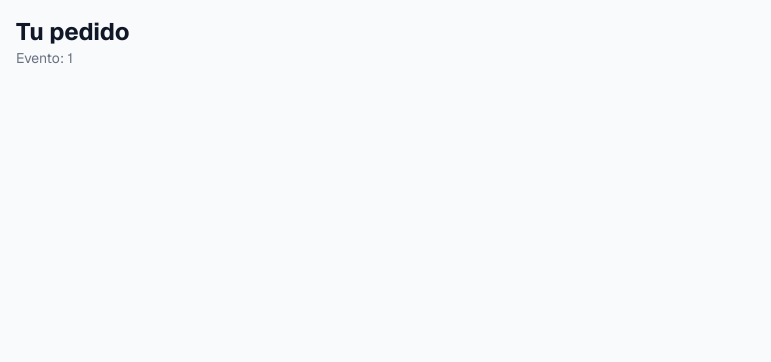
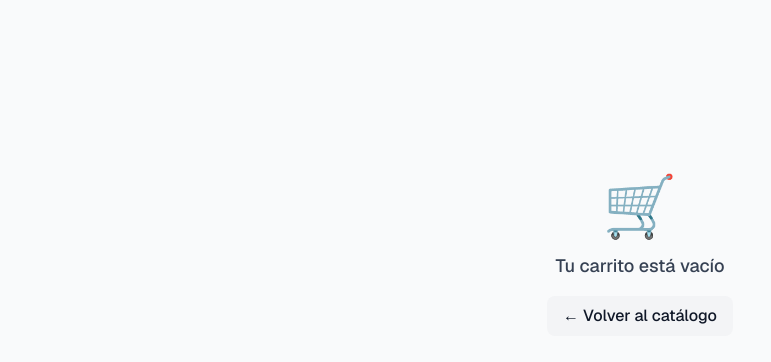
Before and after one commit to nubapaycode/nubapay-frontend, a Next.js app: page /1/cart in a window 1280 px wide. Shown: the top 362 px of the page, without its empty margins (0-771 px from the left). Built offline with nearby package versions, Linux system fonts and the light colour scheme.

Commit message:
feat: wire cart page with CartView

```diff
--- a/app/(buyer)/[eventId]/cart/page.tsx
+++ b/app/(buyer)/[eventId]/cart/page.tsx
@@ -1,16 +1,19 @@
+import type { Metadata } from 'next'
+import { CartView } from '@/components/buyer/CartView'
+
 interface CartPageProps {
   params: Promise<{ eventId: string }>
 }
 
+export const metadata: Metadata = {
+  title: 'Tu pedido — Nubapay',
+}
+
 export default async function CartPage({ params }: CartPageProps) {
   const { eventId } = await params
-
   return (
     <main className="min-h-screen p-4 pb-24">
-      <header className="mb-4">
-        <h1 className="text-2xl font-bold">Tu pedido</h1>
-        <p className="text-sm text-gray-500">Evento: {eventId}</p>
-      </header>
+      <CartView eventId={eventId} />
     </main>
   )
 }
```
